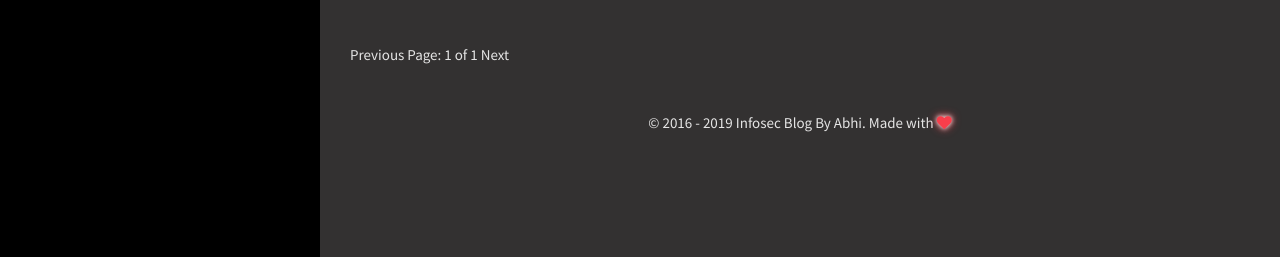
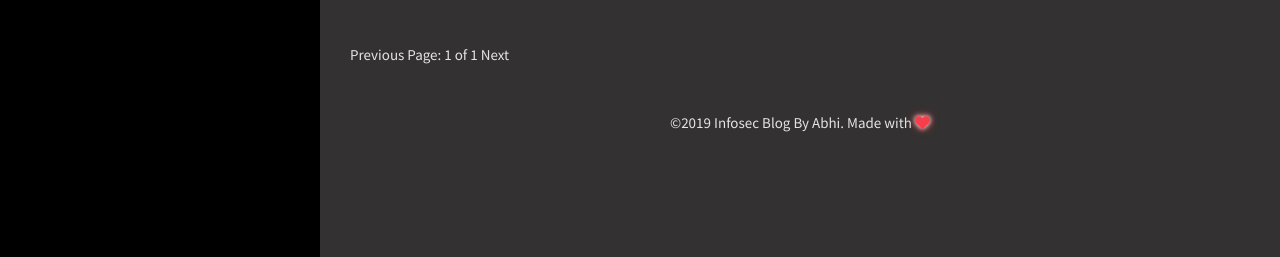
Before and after one commit to abhiabhi2306/abhiabhi2306.github.io, a Jekyll site: the page built from index.html, in a window 1280 px wide. Shown: the part 640-897 px from the top of the page. Built offline with Jekyll 4.4.1, drawn with Linux system fonts in a browser that asks for light colours; the list of posts is cut into pages by our own code.

Commit message:
Update footer.html

```diff
--- a/_includes/footer.html
+++ b/_includes/footer.html
@@ -1,5 +1,5 @@
 <footer>
-  &copy; 2016 - {{ site.time | date: '%Y' }} {{ site.title }}. Made with <i class="fa fa-heart heart-icon"></i>
+  &copy;{{ site.time | date: '%Y' }} {{ site.title }}.  Made with  <i class="fa fa-heart heart-icon"></i>
 </footer>
 
 <script type="text/javascript" src="{{ site.url }}/js/jquery-3.2.1.min.js"></script>
```
